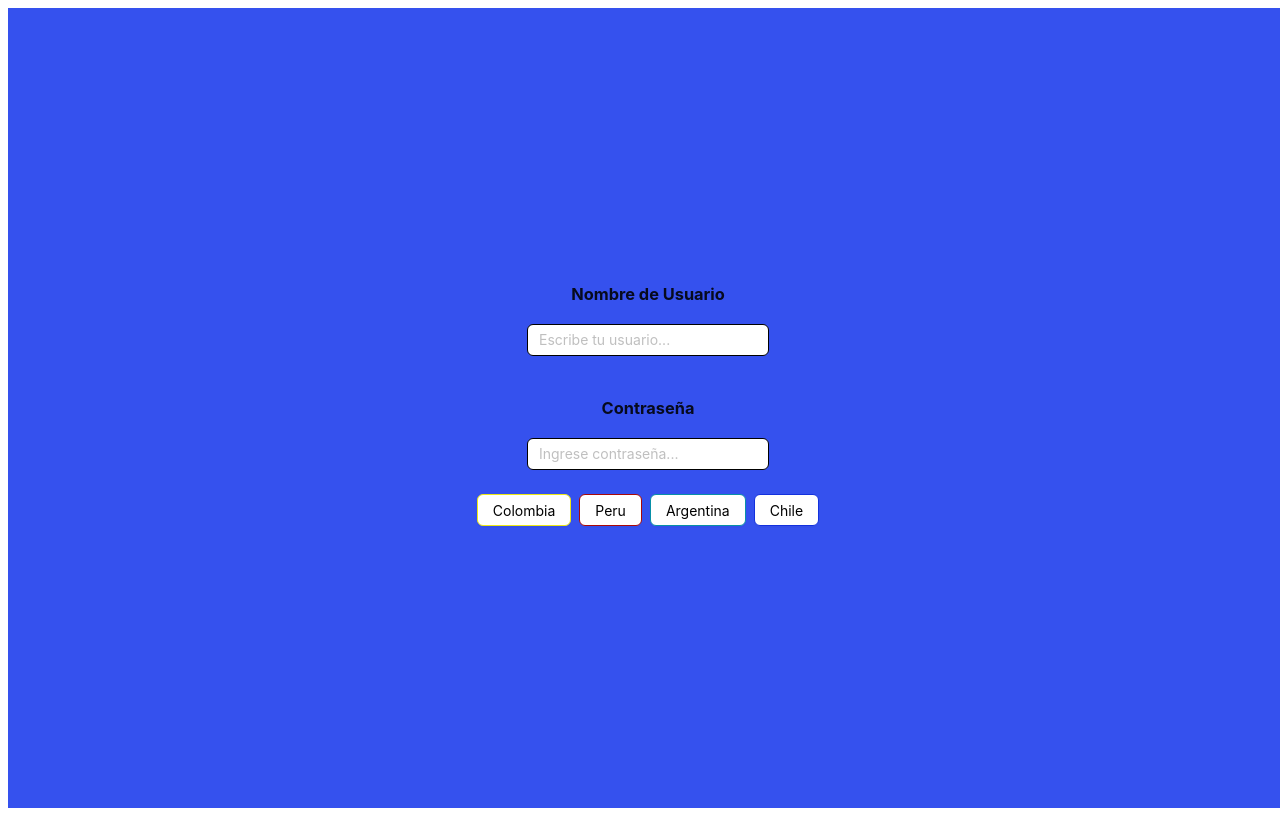
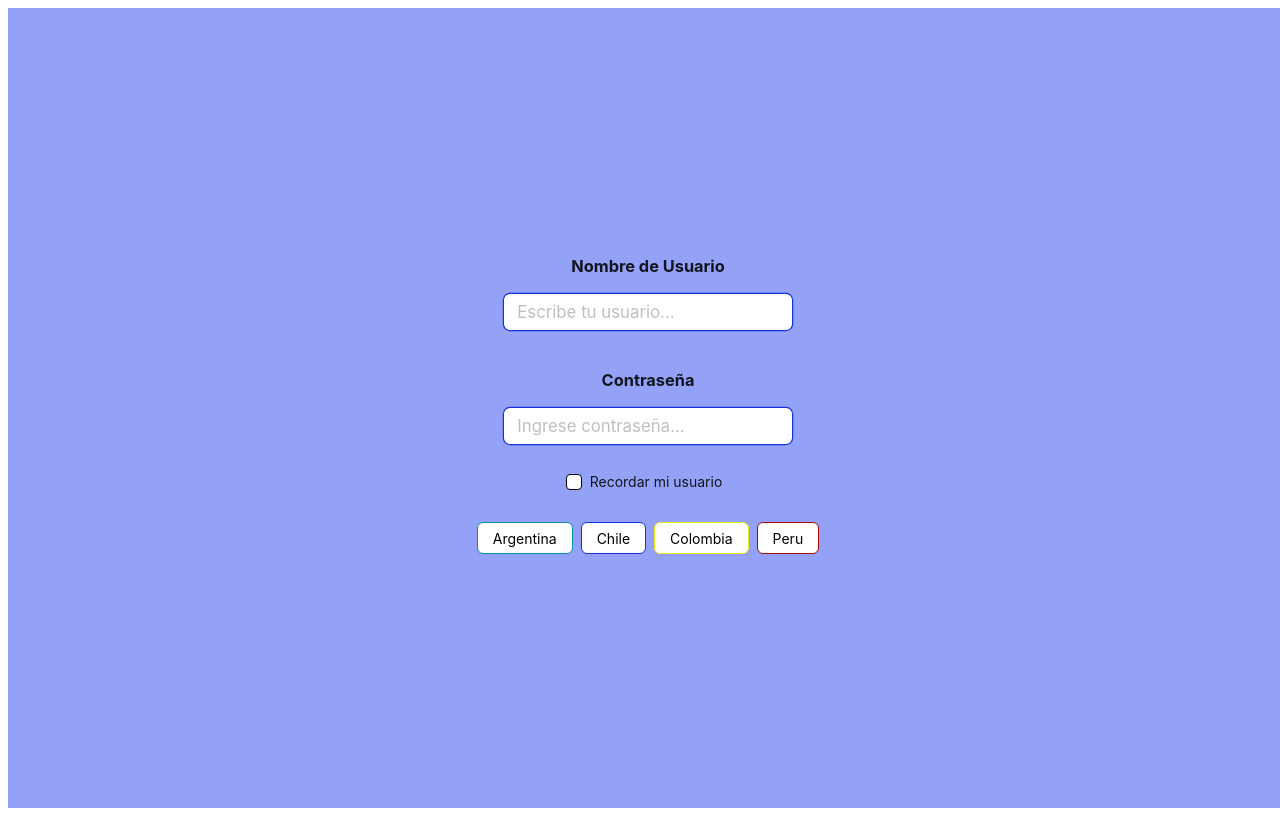
Before and after one commit to beenacoder/requerimiento-ant-desing, a React (Vite) app: page / in a window 1280 px wide. Built offline with nearby package versions, Linux system fonts and the light colour scheme.

Commit message:
usando solo una clase

```diff
--- a/src/components/CustomForm.jsx
+++ b/src/components/CustomForm.jsx
@@ -1,6 +1,6 @@
 
 import { useState } from 'react';
-import { ConfigProvider, Space, Form } from 'antd';
+import { ConfigProvider, Space, Form, Checkbox } from 'antd';
 import CustomInput  from './custom/CustomInput.jsx';
 import CustomButton  from './custom/CustomButton.jsx';
 
@@ -8,15 +8,15 @@ export const CustomForm = () => {
     const [form] = Form.useForm();
 	const [country, setCountry] = useState('chile');
 
+
+
     const handleClick = (e) => {
         setCountry(e.currentTarget.value);
-        console.log(e.currentTarget.value);
     }
 
 
 
     return (
-
         <Form
             onSubmit={ValidityState}
             name='basic-form'
@@ -24,7 +24,7 @@ export const CustomForm = () => {
             className={country}
         >
             <ConfigProvider
-                // componentSize={inputSize}
+                componentSize={country}
                 theme={{
                     token: {
                         colorBorder: `#000`,
@@ -34,13 +34,32 @@ export const CustomForm = () => {
                 <CustomInput
                     label="Nombre de Usuario"
                     componentplaceholder="Escribe tu usuario..."
+                    className="custom-input"
                 />
                 <CustomInput
                     label="Contraseña"
                     componentplaceholder="Ingrese contraseña..."
+                    className="custom-input"
                 />
+                <Form.Item>
+                    <Checkbox
+                        className='btn-check'
+                    >Recordar mi usuario</Checkbox>
+                </Form.Item>
             </ConfigProvider>
             <Space>
+                <CustomButton
+                    label="Argentina"
+                    className="btn-argentina"
+                    value="argentina"
+                    handleClick={handleClick}
+                />
+                    <CustomButton
+                        label="Chile"
+                        className="btn-chile"
+                        value="chile"
+                        handleClick={handleClick}
+                    />
                 <CustomButton
                     label="Colombia"
                     className="btn-colombia"
@@ -53,18 +72,6 @@ export const CustomForm = () => {
                     value="peru"
                     handleClick={handleClick}
                 />
-                <CustomButton
-                    label="Argentina"
-                    className="btn-argentina"
-                    value="argentina"
-                    handleClick={handleClick}
-                />
-                <CustomButton
-                    label="Chile"
-                    className="btn-chile"
-                    value="chile"
-                    handleClick={handleClick}
-                />
             </Space>
         </Form>
 
--- a/src/components/custom/CustomButton.jsx
+++ b/src/components/custom/CustomButton.jsx
@@ -12,7 +12,8 @@ export default function CustomButton(props) {
 					name={props.name}
 					value={props.value}
 					onClick={props.handleClick}
-					className={props.className} >
+					className={props.className}
+					>
 					{props.label}
 				</Button>
 			</Form.Item>
--- a/src/styles/_mixins.scss
+++ b/src/styles/_mixins.scss
@@ -9,5 +9,5 @@
     align-items: center;
     height: 100vh;
     width: 100vw;
-    background-color: $bg
+    background-color: $bg;
 };
--- a/src/styles/_variables.scss
+++ b/src/styles/_variables.scss
@@ -4,6 +4,12 @@ $peruColor: #a80808;
 $argentinaColor: #0890a8;
 $chileColor: #1331dd;
 
+
+$argentina: (
+    border: 2px solid $argentinaColor,
+    background-color: #0234,
+    transform: scale(1.5),
+);
 
 $btnColors: (
     btn-colombia: $colombiaColor,
--- a/src/styles/style.scss
+++ b/src/styles/style.scss
@@ -2,44 +2,56 @@
 @import 'mixins';
 
 
-//Styling dynamic colors for the background
+.argentina {
+	@include country(lighten($argentinaColor, 40));
+
+	.custom-input {
+		border: 1px solid $argentinaColor;
+		transform: scale(1);
+		&:focus {
+            border: 2px solid $argentinaColor;
+			box-shadow: 2px 2px 5px #2e2d2c;
+        }
+	}
+}
+
 .chile {
-	@include country(lighten($chileColor, 10));
+	@include country(lighten($chileColor, 30));
+	.custom-input {
+		border: 1px solid $chileColor;
+		transform: scale(1.2);
+		&:focus {
+            border: 2px solid $chileColor;
+			box-shadow: 2px 2px 5px #2e2d2c;
+        }
+	}
 }
+
 .colombia {
-	@include country($colombiaColor);
+	@include country(lighten($colombiaColor, 20));
+	.custom-input {
+		border: 1px solid $colombiaColor;
+		transform: scale(1.3);
+		&:focus {
+            border: 2px solid $colombiaColor;
+			box-shadow: 2px 2px 5px #2e2d2c;
+        }
+	}
 }
-.argentina {
-	@include country($argentinaColor);
-}
+
 .peru {
-	@include country($peruColor);
+	@include country(lighten($peruColor, 40));
+	.custom-input {
+		border: 1px solid $peruColor;
+		transform: scale(1.4);
+		&:focus {
+            border: 2px solid $peruColor;
+			box-shadow: 2px 2px 5px #2e2d2c;
+        }
+	}
 }
 
 
-// @each $name, $val in $bgColors {
-
-// 	.chile-#{$name}{
-// 		@include country($val)
-
-// 	}
-// }
-
-//Setting a border color to each classname
-// .custom-border {
-// 	&colombia{
-// 		@include inputsField($colombiaColor);
-// 	}
-// 	&peru {
-// 		@include inputsField($peruColor);
-// 	}
-// 	&argentina {
-// 		@include inputsField($argentinaColor);
-// 	}
-// 	&chile {
-// 		@include inputsField($chileColor);
-// 	}
-// }
 
 //styling buttons colors
 @each $name, $value in $btnColors {
@@ -47,9 +59,10 @@
 		border: 1px solid $value;
 		color: #000000;
 		&:hover {
-			background-color: $value;
+			background-color: lighten($value, 10);
 			color: #000000 !important;
 			border: none;
+			box-shadow: 2px 2px 5px #2e2d2c;
 		}
 	}
 }
```
